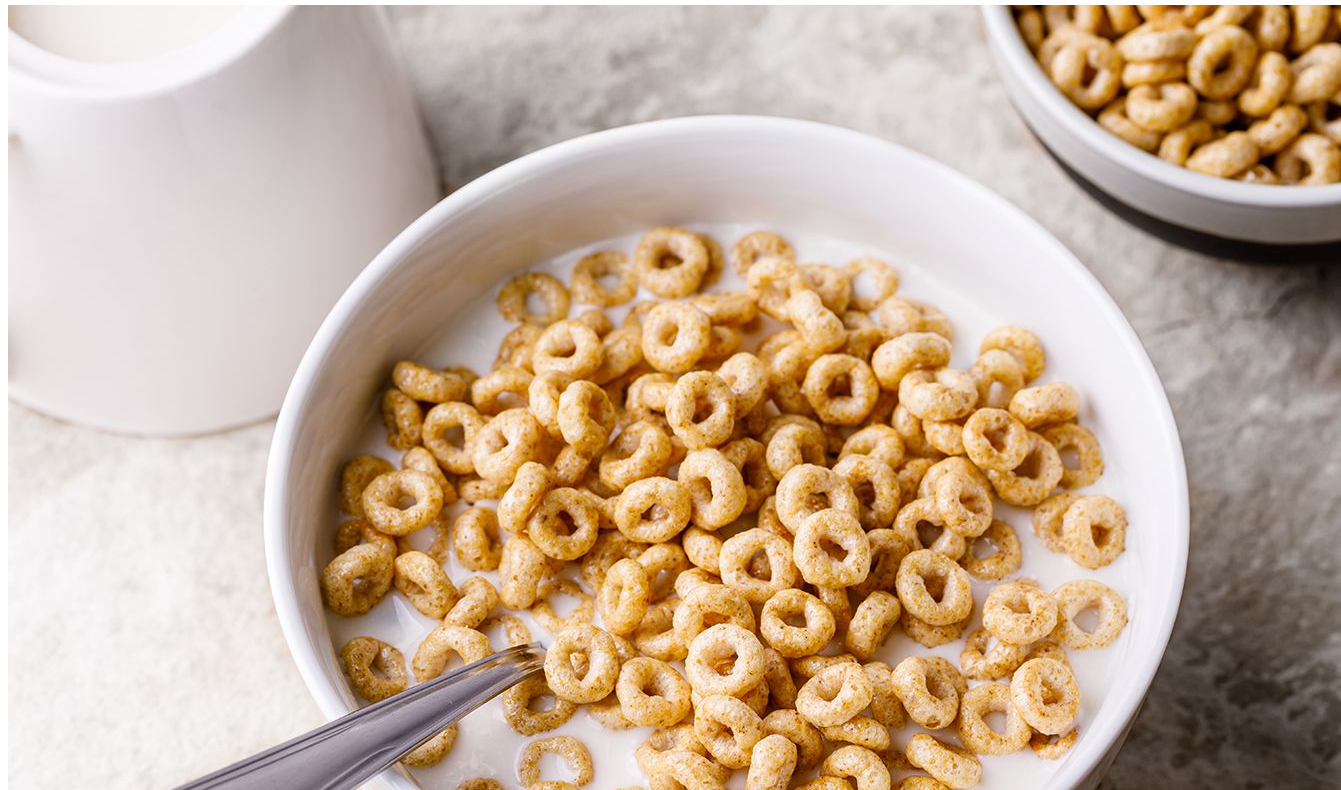
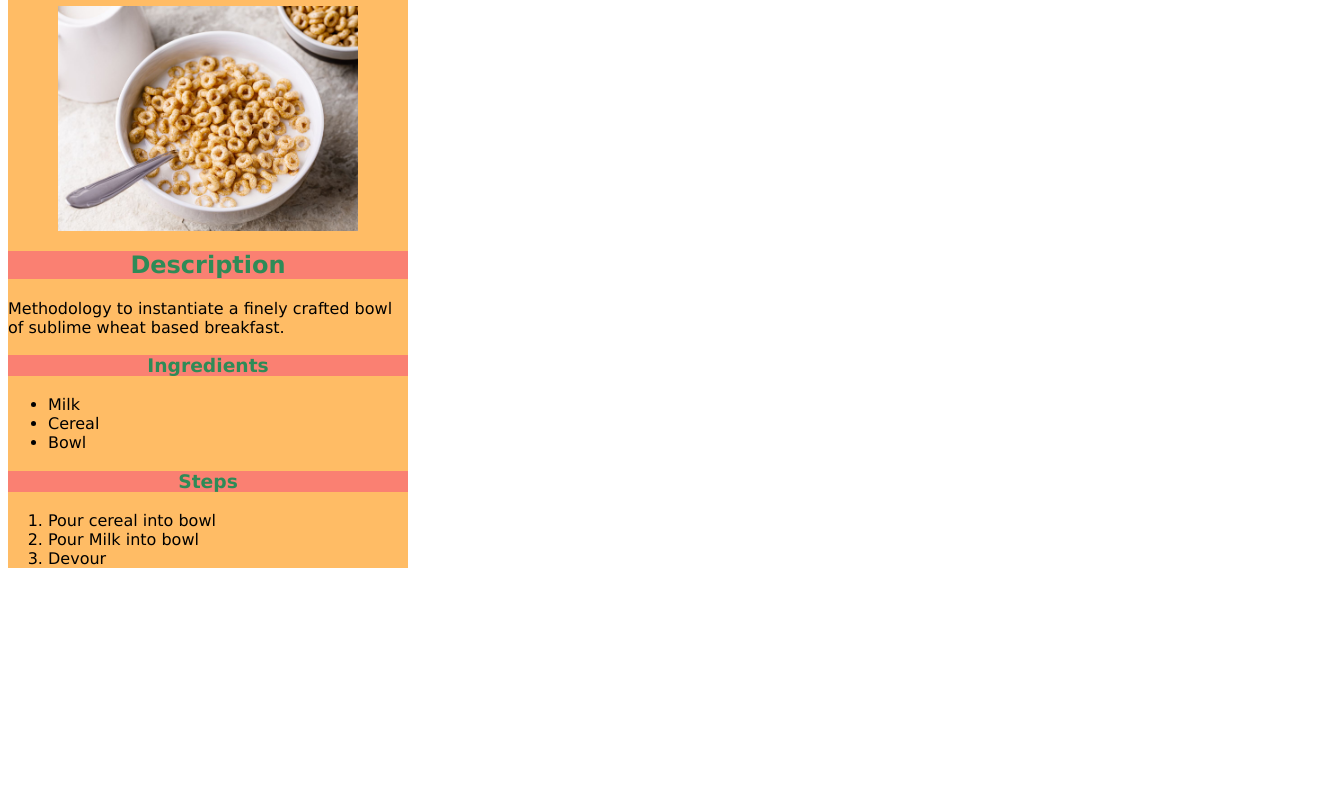
Before and after one commit to haziboro/odin-recipes, a plain HTML site: page recipes/cereal.html in a window 1280 px wide. Shown: the part 75-865 px from the top of the page, 1341 px wide, since content can reach past the window. After the commit the page ends 800 px from the top, so only its background shows below. Drawn offline with Linux system fonts and the light colour scheme.

Commit message:
Added CSS stylesheet

```diff
--- a/recipes/cereal.html
+++ b/recipes/cereal.html
@@ -4,28 +4,30 @@
     <meta charset="UTF-8">
     <meta http-equiv="X-UA-Compatible" content="IE=edge">
     <meta name="viewport" content="width=device-width, initial-scale=1.0">
+    <link rel="stylesheet" href="../style.css">
     <title>Cereal</title>
 </head>
     <body>
-        <h1>Cereal Recipe</h1>
-        <img src="../img/cereal.jpeg" alt="A bowl of Cereal">
-        <h2>Description</h2>
+        <div class="box">
+        <h1 class="heading">Cereal Recipe</h1>
+        <img class="recipe-img" src="../img/cereal.jpeg" alt="A bowl of Cereal">
+        <h2 class="heading">Description</h2>
         <p>Methodology to instantiate a finely crafted bowl
             of sublime wheat based breakfast.
         </p>
 
-        <h3>Ingredients</h3>
+        <h3 class="heading">Ingredients</h3>
         <ul>
             <li>Milk</li>
             <li>Cereal</li>
             <li>Bowl</li>
         </ul>
-        <h3>Steps</h3>
+        <h3 class="heading">Steps</h3>
         <ol>
             <li>Pour cereal into bowl</li>
             <li>Pour Milk into bowl</li>
             <li>Devour</li>
         </ol>
-
+        </div><!-- End of Box -->
     </body>
 </html>
--- /dev/null
+++ b/style.css
@@ -0,0 +1,23 @@
+html{
+    font-family: Verdana, Geneva, Tahoma, sans-serif;
+}
+
+.recipe-img {
+    display: block;
+    width: 300px;
+    height: auto;
+    margin-left: auto;
+    margin-right: auto;
+}
+
+.box{
+    width: 400px;
+    height: auto;
+    background-color: rgb(255, 188, 101);
+}
+
+.heading {
+    background-color: salmon;
+    color:seagreen;
+    text-align: center;
+}
```
Also changed, not shown: index.html (+9 -7 lines), recipes/corn.html (+8 -6 lines), recipes/pizza.html (+8 -6 lines), 1 other file.
